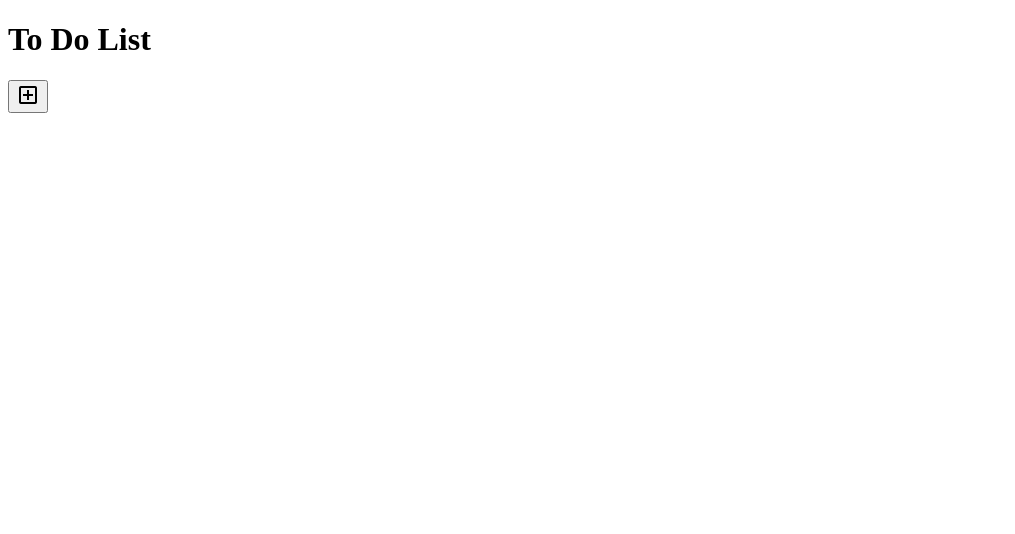
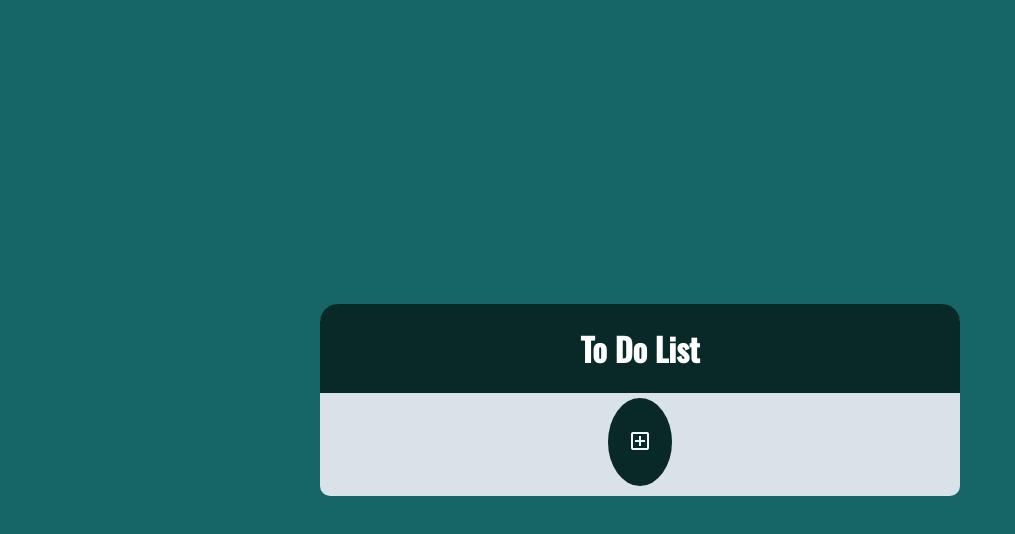
Before and after one commit to Ali-farid1/tasksApp, a plain HTML site: page index.html in a window 1280 px wide. Shown: the whole page, without its empty margins (0-1015 px from the left). Drawn offline with nearby package versions, Linux system fonts and the light colour scheme; some packages are replaced by stand-ins of ours; files that its build step writes are made by us from their sources; the site is published under a folder, as on GitHub Pages, so addresses that start at the root find nothing; a script that the page names is missing.

Commit message:
fix css path

```diff
--- a/index.html
+++ b/index.html
@@ -5,7 +5,7 @@
     <meta charset="UTF-8">
     <meta http-equiv="X-UA-Compatible" content="IE=edge">
     <meta name="viewport" content="width=device-width, initial-scale=1.0">
-    <link rel="stylesheet" href="/toDoApp/style.css">
+    <link rel="stylesheet" href="style.css">
     <script src="//cdn.jsdelivr.net/npm/sweetalert2@11"></script>
 
 
```
